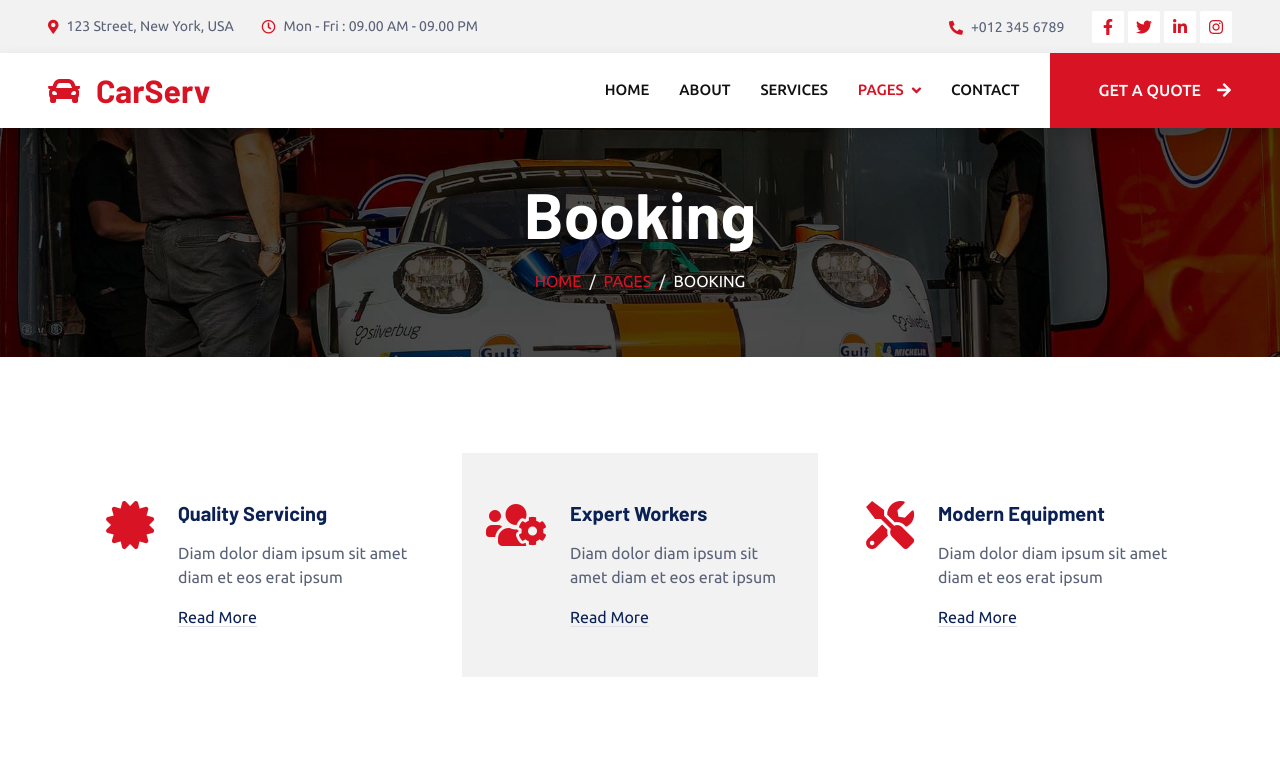
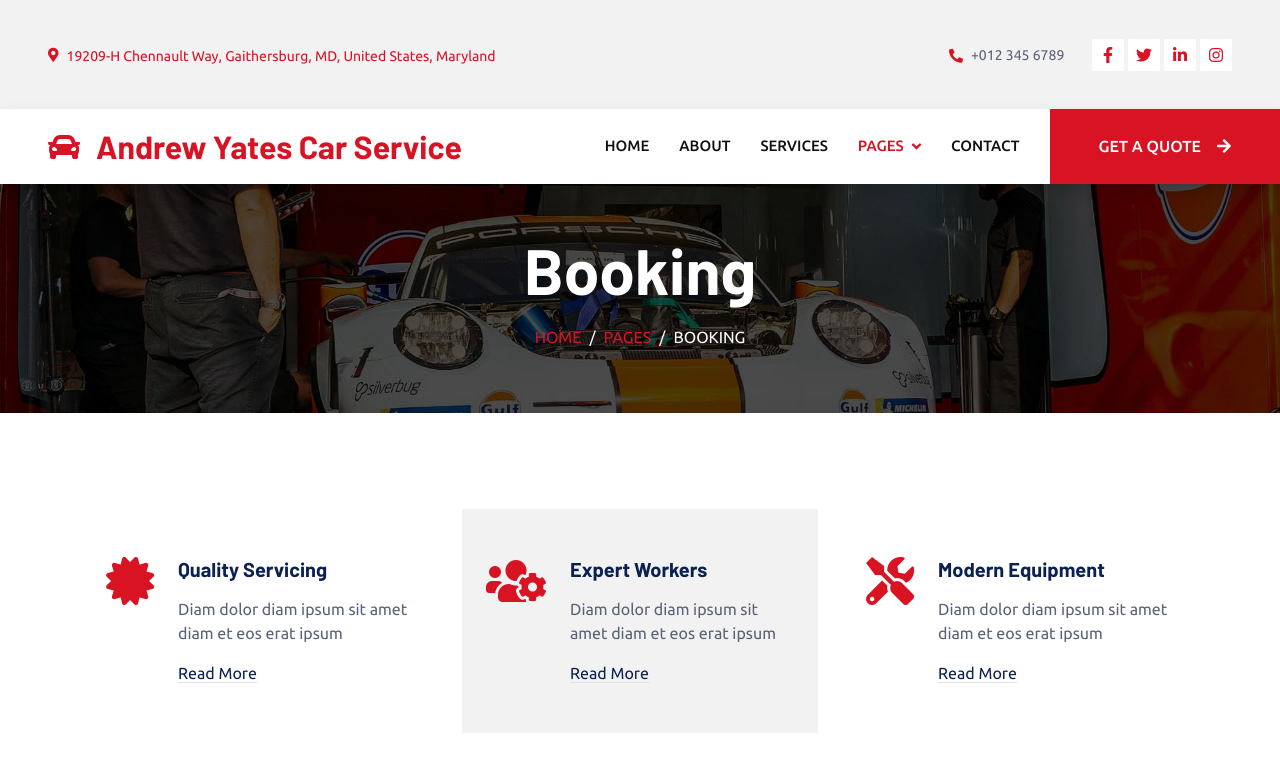
Before and after one commit to chiubacca94/yates-automotive, a plain HTML site: page booking.html in a window 1280 px wide. Shown: the top 770 px of the page. Drawn offline with nearby package versions, Linux system fonts and the light colour scheme.

Commit message:
adding link to address in booking.html

```diff
--- a/booking.html
+++ b/booking.html
@@ -48,7 +48,7 @@
             <div class="col-lg-7 px-5 text-start">
                 <div class="h-100 d-inline-flex align-items-center py-3 me-4">
                     <small class="fa fa-map-marker-alt text-primary me-2"></small>
-                    <small>123 Street, New York, USA</small>
+                    <a href="https://www.google.com/maps/place/19209+Chennault+Way+suite+h,+Gaithersburg,+MD+20879/@39.1715709,-77.1582656,17z/data=!4m6!3m5!1s0x89b7d37142a896b9:0x6e525471881b23b6!8m2!3d39.1715709!4d-77.1556907!16s%2Fg%2F11vynykfk3?entry=ttu"><small>19209-H Chennault Way, Gaithersburg, MD, United States, Maryland</small></a>
                 </div>
                 <div class="h-100 d-inline-flex align-items-center py-3">
                     <small class="far fa-clock text-primary me-2"></small>
@@ -75,7 +75,7 @@
     <!-- Navbar Start -->
     <nav class="navbar navbar-expand-lg bg-white navbar-light shadow sticky-top p-0">
         <a href="index.html" class="navbar-brand d-flex align-items-center px-4 px-lg-5">
-            <h2 class="m-0 text-primary"><i class="fa fa-car me-3"></i>CarServ</h2>
+            <h2 class="m-0 text-primary"><i class="fa fa-car me-3"></i>Andrew Yates Car Service</h2>
         </a>
         <button type="button" class="navbar-toggler me-4" data-bs-toggle="collapse" data-bs-target="#navbarCollapse">
             <span class="navbar-toggler-icon"></span>
```
Also changed, not shown: about.html (+1 -1 lines).
